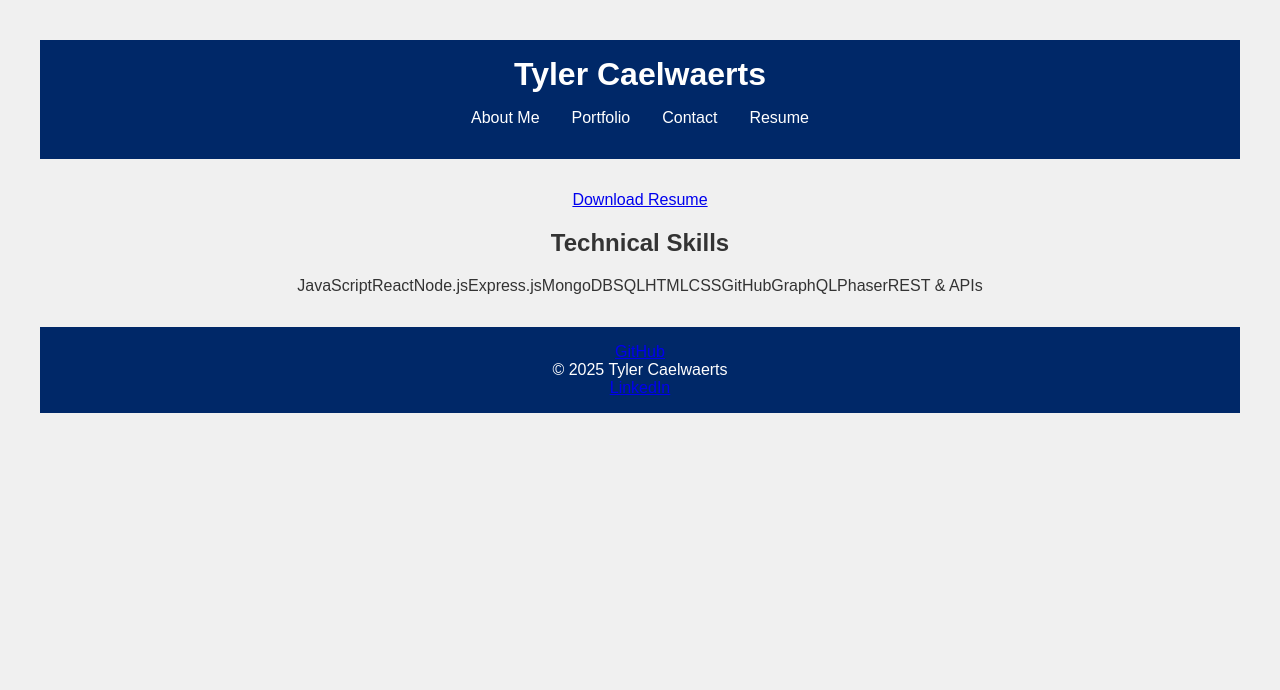
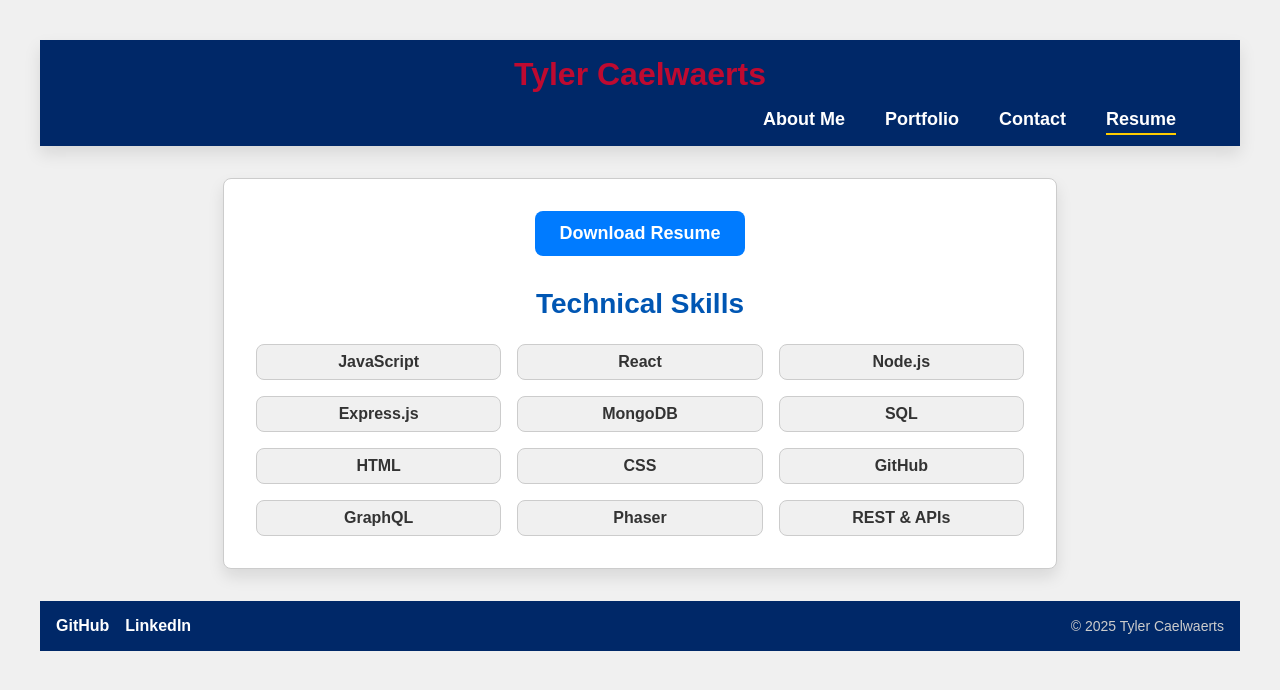
Before and after one commit to tiecaelwaerts/prof_portfolio, a React (Vite) app: page /resume in a window 1280 px wide. Shown: the top 690 px of the page. Built offline with nearby package versions, Linux system fonts and the light colour scheme.

Commit message:
removed all tailwind and added to app.css

```diff
--- a/src/App.css
+++ b/src/App.css
@@ -151,3 +151,263 @@ button:hover {
     grid-template-columns: 1fr 1fr;
   }
 }
+
+/* Custom styles for Resume component */
+.resume-section {
+  max-width: 768px;
+  margin: 0 auto;
+  padding: 2rem;
+  background-color: white;
+  border: 1px solid #ccc;
+  box-shadow: 0 0.5rem 1rem rgba(0, 0, 0, 0.1);
+  border-radius: 0.5rem;
+}
+
+.resume-download {
+  text-align: center;
+}
+
+.resume-download-link {
+  display: inline-block;
+  padding: 0.75rem 1.5rem;
+  background-color: #007bff;
+  color: white;
+  font-weight: bold;
+  font-size: 1.125rem;
+  border-radius: 0.5rem;
+  text-decoration: none;
+  transition: background-color 0.3s;
+}
+
+.resume-download-link:hover {
+  background-color: #0056b3;
+}
+
+.resume-title {
+  font-size: 1.75rem;
+  font-weight: bold;
+  text-align: center;
+  color: #0056b3;
+  margin-top: 2rem;
+}
+
+.skills-grid {
+  display: grid;
+  grid-template-columns: repeat(2, 1fr);
+  gap: 1rem;
+  margin-top: 1.5rem;
+  text-align: center;
+}
+
+@media (min-width: 768px) {
+  .skills-grid {
+    grid-template-columns: repeat(3, 1fr);
+  }
+}
+
+.skill-item {
+  padding: 0.5rem;
+  background-color: #f0f0f0;
+  border: 1px solid #ccc;
+  border-radius: 0.5rem;
+  font-weight: bold;
+}
+
+/* Custom styles for Footer component */
+.footer {
+  background-color: #002868;
+  color: white;
+  padding: 1rem;
+  display: flex;
+  justify-content: space-between;
+  align-items: center;
+}
+
+.footer-links {
+  display: flex;
+  gap: 1rem;
+}
+
+.footer-link {
+  color: white;
+  text-decoration: none;
+  font-size: 1rem;
+  font-weight: bold;
+  transition: color 0.3s;
+}
+
+.footer-link:hover {
+  color: #bf0a30;
+}
+
+.footer-text {
+  font-size: 0.875rem;
+  color: #ccc;
+}
+
+/* Custom styles for Contact component */
+.contact-form-container {
+  max-width: 600px;
+  margin: 0 auto;
+  padding: 2rem;
+  background-color: white;
+  border: 4px solid #0056b3;
+  box-shadow: 0 0.5rem 1rem rgba(0, 0, 0, 0.1);
+  border-radius: 0.5rem;
+}
+
+.contact-form-title {
+  text-align: center;
+  font-size: 2rem;
+  font-weight: bold;
+  color: #bf0a30;
+}
+
+.contact-info {
+  margin-top: 1.5rem;
+  margin-bottom: 2rem;
+  display: grid;
+  grid-template-columns: 1fr;
+  gap: 1.5rem;
+  text-align: center;
+}
+
+.contact-info-item {
+  padding: 1rem;
+  background-color: #f0f0f0;
+  border-radius: 0.5rem;
+}
+
+.contact-info-label {
+  font-weight: bold;
+  color: #0056b3;
+}
+
+.contact-info-value {
+  color: #333;
+}
+
+.contact-form {
+  display: flex;
+  flex-direction: column;
+  gap: 1.5rem;
+}
+
+.form-group {
+  display: flex;
+  flex-direction: column;
+}
+
+.form-label {
+  font-weight: bold;
+  color: #0056b3;
+  margin-bottom: 0.5rem;
+}
+
+.form-input, .form-textarea {
+  padding: 0.75rem;
+  border: 1px solid #ccc;
+  border-radius: 0.5rem;
+}
+
+.form-error {
+  color: #bf0a30;
+  font-weight: bold;
+  text-align: center;
+}
+
+.form-submit-button {
+  padding: 0.75rem;
+  background-color: #bf0a30;
+  color: white;
+  font-weight: bold;
+  border: none;
+  border-radius: 0.5rem;
+  cursor: pointer;
+  transition: background-color 0.3s;
+}
+
+.form-submit-button:hover {
+  background-color: #a00a25;
+}
+
+/* Custom styles for AboutMe component */
+.about-me-container {
+  text-align: center;
+  padding: 2rem;
+}
+
+.profile-pic {
+  width: 8rem;
+  height: 8rem;
+  border-radius: 50%;
+  margin: 0 auto;
+}
+
+.about-me-text {
+  margin-top: 1rem;
+  font-size: 1rem;
+  line-height: 1.5;
+}
+
+/* Custom styles for Header component */
+.header {
+  background-color: #002868; /* Navy Blue */
+  color: white;
+  padding: 1rem;
+  box-shadow: 0 0.5rem 1rem rgba(0, 0, 0, 0.1);
+}
+
+.header-container {
+  max-width: 1200px;
+  margin: 0 auto;
+  display: flex;
+  flex-direction: column;
+  align-items: center;
+}
+
+.header-title {
+  font-size: 2rem;
+  font-weight: bold;
+  color: #bf0a30; /* Red */
+  margin-bottom: 1rem;
+}
+
+/* Custom styles for Navigation component */
+.navigation {
+  width: 100%;
+}
+
+.navigation-list {
+  display: flex;
+  justify-content: flex-end;
+  padding-right: 2rem;
+  list-style: none;
+  margin: 0;
+}
+
+.navigation-list li {
+  margin-left: 1.5rem;
+}
+
+.navigation-list a {
+  color: white;
+  font-size: 1.125rem;
+  font-weight: 600;
+  text-decoration: none;
+  transition: color 0.3s;
+}
+
+.navigation-list a:hover {
+  color: #ffcc00; /* Yellow */
+}
+
+.active-link {
+  color: #ffcc00; /* Yellow */
+  border-bottom: 2px solid #ffcc00;
+  padding-bottom: 0.25rem;
+}
+
+.inactive-link {
+  color: white;
+}
--- a/src/components/AboutMe.jsx
+++ b/src/components/AboutMe.jsx
@@ -3,18 +3,18 @@ import profilePic from '../images/profilePic.jpg';
 
 const AboutMe = () => {
   return (
-    <main className="text-center">
+    <main className="about-me-container">
       <img
         src={profilePic}
         alt="Tyler Caelwaerts"
-        className="w-32 h-32 rounded-full mx-auto"
+        className="profile-pic"
       />
-      <p className="mt-4">
+      <p className="about-me-text">
         Hello! I'm Tyler Caelwaerts, a U.S. Veteran and Software Developer with a strong foundation in full-stack web development.
         I currently work at the Veterans Health Administration and recently completed a coding bootcamp, where I honed my skills
         in modern technologies, including JavaScript, React, Node.js, and database management.
       </p>
-      <p className="mt-4">
+      <p className="about-me-text">
         Passionate about building efficient and scalable applications, I thrive on solving complex problems and continuously expanding
         my knowledge. My projects showcase my expertise in front-end and back-end development, as well as my ability to create seamless
         user experiences.
--- a/src/components/Resume.jsx
+++ b/src/components/Resume.jsx
@@ -2,29 +2,31 @@ import React from 'react';
 import resumePDF from '../assets/resume.pdf'; // Ensure the path to the resume PDF is correct
 
 const Resume = () => {
+  const skills = [
+    "JavaScript", "React", "Node.js", "Express.js",
+    "MongoDB", "SQL", "HTML", "CSS",
+    "GitHub", "GraphQL", "Phaser", "REST & APIs"
+  ];
+
   return (
-    <section className="max-w-3xl mx-auto p-8 bg-white border border-gray-300 shadow-lg rounded-lg">
+    <section className="resume-section">
       {/* Resume Download */}
-      <div className="text-center">
+      <div className="resume-download">
         <a
           href={resumePDF}
           download
-          className="inline-block px-6 py-3 bg-blue-600 text-white font-bold text-lg rounded-lg hover:bg-blue-700 transition duration-300"
+          className="resume-download-link"
         >
           Download Resume
         </a>
       </div>
 
       {/* Technical Skills */}
-      <h2 className="text-2xl font-bold text-center text-blue-700 mt-8">Technical Skills</h2>
+      <h2 className="resume-title">Technical Skills</h2>
 
-      <div className="grid grid-cols-2 md:grid-cols-3 gap-4 mt-6 text-center">
-        {[
-          "JavaScript", "React", "Node.js", "Express.js",
-          "MongoDB", "SQL", "HTML", "CSS",
-          "GitHub", "GraphQL", "Phaser", "REST & APIs"
-        ].map(skill => (
-          <span key={skill} className="px-4 py-2 bg-gray-100 border border-gray-300 rounded-lg font-semibold">
+      <div className="skills-grid">
+        {skills.map(skill => (
+          <span key={skill} className="skill-item">
             {skill}
           </span>
         ))}
--- a/src/components/footer.jsx
+++ b/src/components/footer.jsx
@@ -2,26 +2,26 @@ import React from 'react';
 
 const Footer = () => {
   return (
-    <footer className="bg-blue-900 text-white py-6 px-8 flex justify-between items-center">
+    <footer className="footer">
+      <div className="footer-links">
         <a
           href="https://github.com/tiecaelwaerts"
           target="_blank"
           rel="noopener noreferrer"
-        className="text-white hover:text-red-400 transition duration-300 text-lg font-semibold"
+          className="footer-link"
         >
           GitHub
         </a>
-
-      <p className="text-sm text-gray-300">&copy; {new Date().getFullYear()} Tyler Caelwaerts</p>
-
         <a
           href="https://www.linkedin.com/in/tyler-caelwaerts-439ab6342/"
           target="_blank"
           rel="noopener noreferrer"
-        className="text-white hover:text-red-400 transition duration-300 text-lg font-semibold"
+          className="footer-link"
         >
           LinkedIn
         </a>
+      </div>
+      <p className="footer-text">&copy; {new Date().getFullYear()} Tyler Caelwaerts</p>
     </footer>
   );
 };
--- a/src/components/header.jsx
+++ b/src/components/header.jsx
@@ -1,11 +1,11 @@
 import React from 'react';
-import Navigation from './navigation.jsx';
+import Navigation from './Navigation.jsx';
 
 const Header = () => {
   return (
-    <header className="bg-blue-900 text-white py-4 shadow-lg">
-      <div className="container mx-auto flex flex-col items-center">
-        <h1 className="text-3xl font-bold text-red-500">Tyler Caelwaerts</h1>
+    <header className="header">
+      <div className="header-container">
+        <h1 className="header-title">Tyler Caelwaerts</h1>
         <Navigation />
       </div>
     </header>
--- a/src/components/navigation.jsx
+++ b/src/components/navigation.jsx
@@ -3,12 +3,12 @@ import { NavLink } from 'react-router-dom';
 
 const Navigation = () => {
   return (
-    <nav className="w-full">
-      <ul className="flex justify-end space-x-6 pr-8 text-white text-lg font-semibold">
+    <nav className="navigation">
+      <ul className="navigation-list">
         <li>
           <NavLink
             to="/"
-            className={({ isActive }) => isActive ? "text-yellow-500 border-b-2 border-yellow-500 pb-1" : "hover:text-yellow-300 transition duration-300"}
+            className={({ isActive }) => isActive ? "active-link" : "inactive-link"}
           >
             About Me
           </NavLink>
@@ -16,7 +16,7 @@ const Navigation = () => {
         <li>
           <NavLink
             to="/portfolio"
-            className={({ isActive }) => isActive ? "text-yellow-500 border-b-2 border-yellow-500 pb-1" : "hover:text-yellow-300 transition duration-300"}
+            className={({ isActive }) => isActive ? "active-link" : "inactive-link"}
           >
             Portfolio
           </NavLink>
@@ -24,7 +24,7 @@ const Navigation = () => {
         <li>
           <NavLink
             to="/contact"
-            className={({ isActive }) => isActive ? "text-yellow-500 border-b-2 border-yellow-500 pb-1" : "hover:text-yellow-300 transition duration-300"}
+            className={({ isActive }) => isActive ? "active-link" : "inactive-link"}
           >
             Contact
           </NavLink>
@@ -32,7 +32,7 @@ const Navigation = () => {
         <li>
           <NavLink
             to="/resume"
-            className={({ isActive }) => isActive ? "text-yellow-500 border-b-2 border-yellow-500 pb-1" : "hover:text-yellow-300 transition duration-300"}
+            className={({ isActive }) => isActive ? "active-link" : "inactive-link"}
           >
             Resume
           </NavLink>
```
Also changed, not shown: src/components/Contact.jsx (+18 -18 lines). Lines whose indentation alone changed are shown as unchanged.
